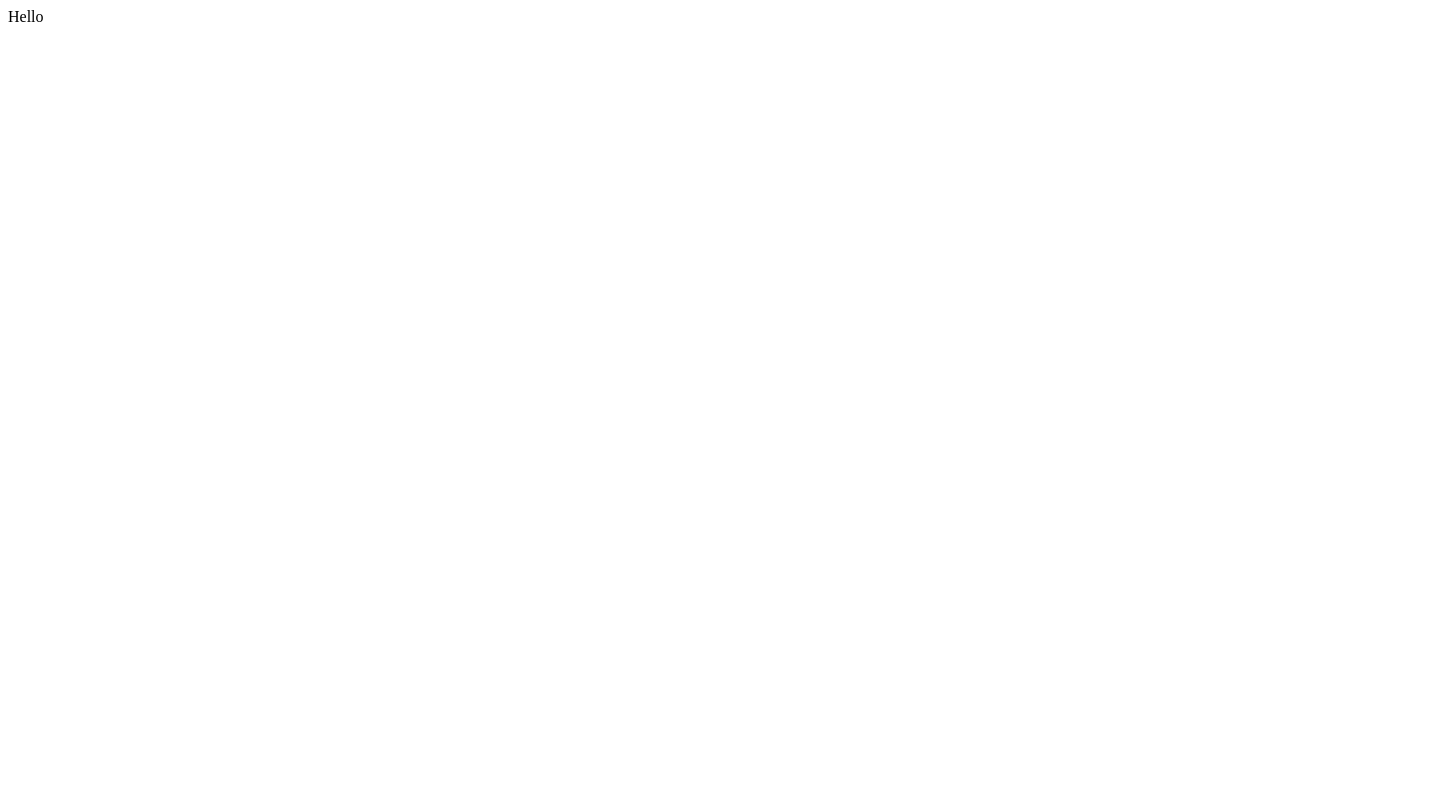
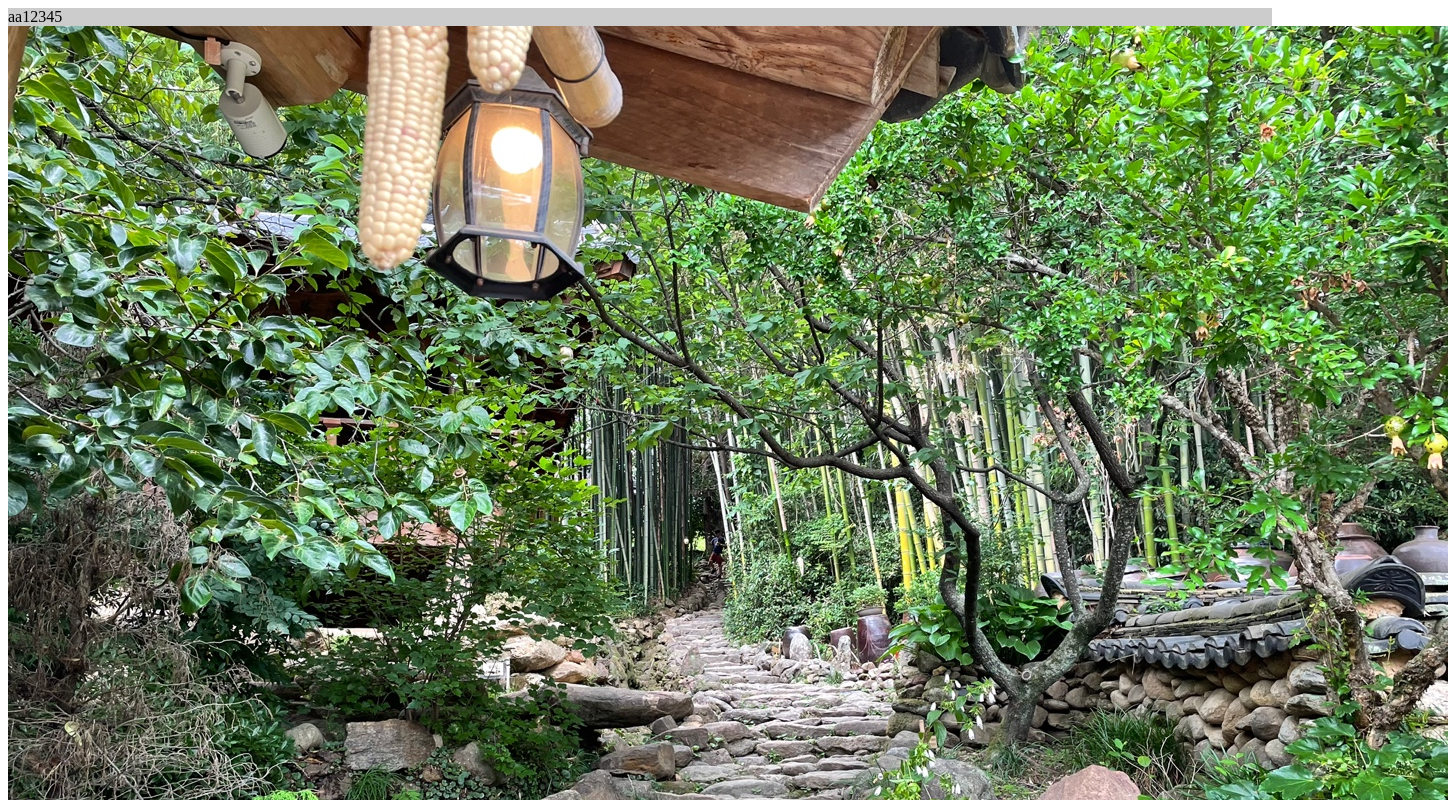
Before and after one commit to hjhj97/react-webpack-basic, a React app: page / in a window 1280 px wide. Shown: the top 800 px of the page, 1448 px wide, since content can reach past the window. Built offline with nearby package versions, Linux system fonts and the light colour scheme.

Commit message:
refactor : 디렉토리 정리

```diff
--- a/App.js
+++ /dev/null
@@ -1,5 +0,0 @@
-import React from "react";
-function App() {
-  return <div>Hello</div>;
-}
-export default App;
--- /dev/null
+++ b/src/App.js
@@ -0,0 +1,13 @@
+import React from "react";
+import "./assets/style.css";
+import image from "./assets/nature.jpeg";
+
+function App() {
+  return (
+    <div className="main">
+      aa12345
+      <img src={image} />
+    </div>
+  );
+}
+export default App;
--- a/index.html
+++ b/src/index.html
@@ -7,6 +7,6 @@
 </head>
 <body>
   <div id="root"></div>
-  <script src="./dist/bundle.js"></script>
+  <script src="/dist/bundle.js"></script>
 </body>
 </html>
--- a/webpack.config.js
+++ b/webpack.config.js
@@ -4,7 +4,7 @@ const BundleAnalyzerPlugin = require("webpack-bundle-analyzer").BundleAnalyzerPl
 
 module.exports = {
   mode: "development",
-  entry: "./main.js",
+  entry: "./src/main.js",
   output: {
     filename: "bundle.js",
   },
@@ -39,7 +39,7 @@ module.exports = {
     ],
   },
   plugins: [
-    new HtmlWebpackPlugin({ template: "index.html" }),
+    new HtmlWebpackPlugin({ template: "./src/index.html" }),
     new MiniCssExtractPlugin(),
     // new BundleAnalyzerPlugin()
   ],
```
Also changed, not shown: src/assets/nature.jpeg (renamed from nature.jpeg), src/assets/style.css (renamed from style.css), src/main.js (renamed from main.js).
